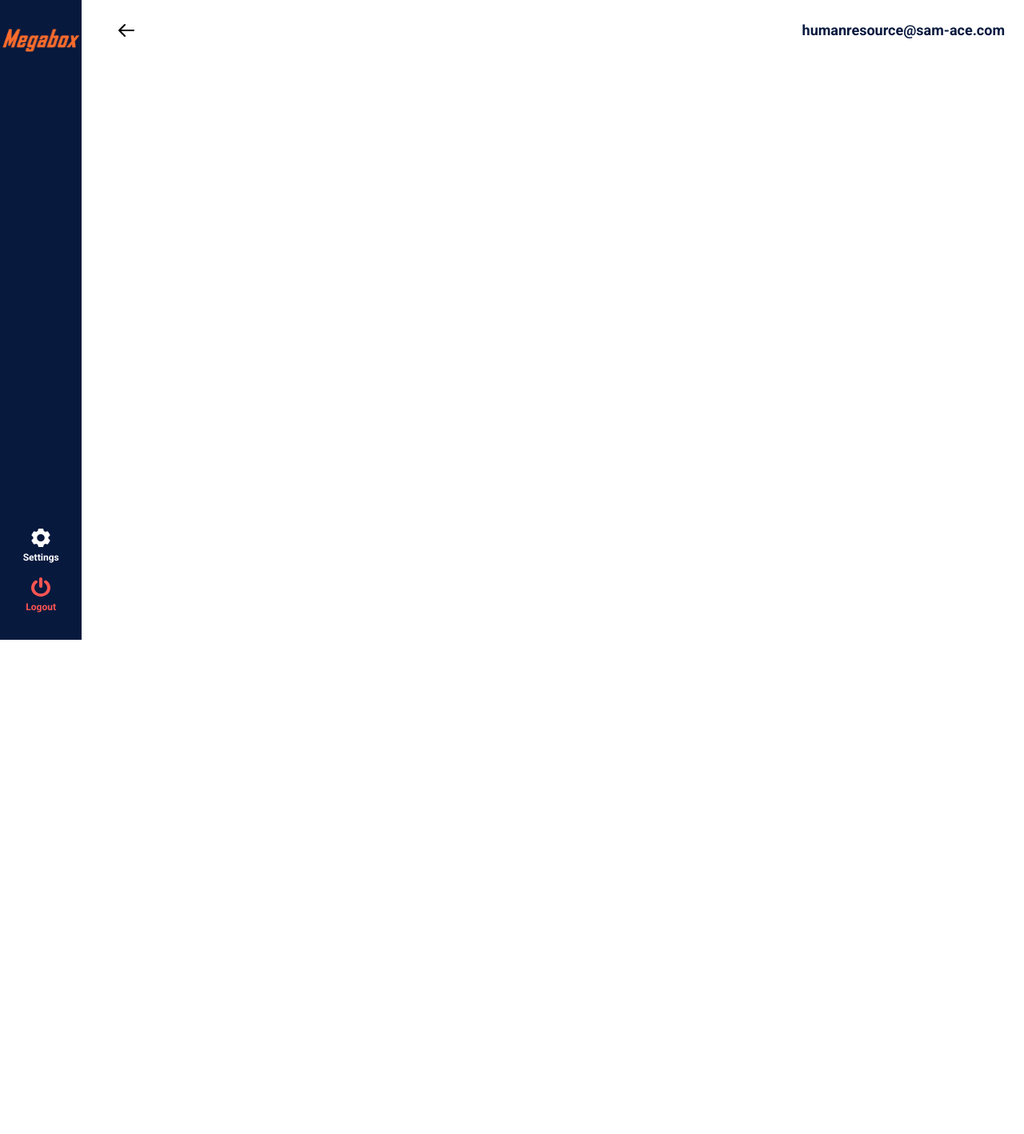
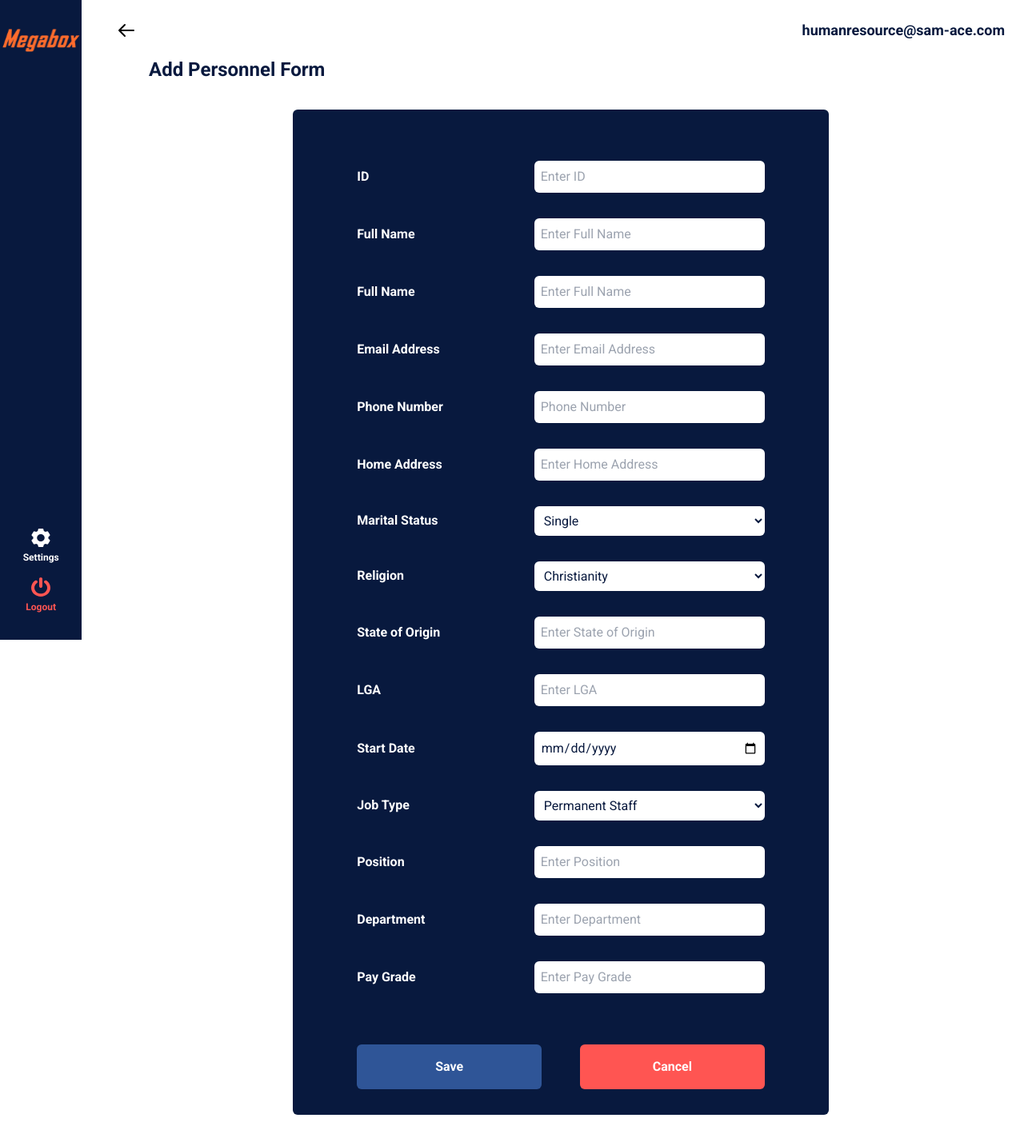
Before and after one commit to sholajapheth/samace_2.0, a React (Create React App) app: page /dashboard/hr/pl/add in a window 1280 px wide. Shown: the whole page at 80% size. Before the commit the page ends 800 px from the top, so only its background shows below. Built offline with nearby package versions, Linux system fonts and the light colour scheme.

Commit message:
Personnel list done

```diff
--- a/src/globals/SearchBar.tsx
+++ b/src/globals/SearchBar.tsx
@@ -1,7 +1,7 @@
 import { RiSearch2Line } from "react-icons/ri";
 import { IoIosArrowDown } from "react-icons/io";
 
-const SearchBar = () => {
+const SearchBar = (searchData:any) => {
   return (
     <div className=" w-full flex items-center">
       <div className="m-auto rounded-md border border-[#282828] py-2 px-[1em] flex md:flex-row flex-col gap-2 justify-between md:w-[80%] w-[90%]">
--- a/src/globals/TopbarActions.tsx
+++ b/src/globals/TopbarActions.tsx
@@ -1,7 +1,7 @@
-import {FiEdit2} from 'react-icons/fi'
+import { FiEdit2 } from "react-icons/fi";
 import { MdOutlineAdd } from "react-icons/md";
-import {RiDeleteBin5Line} from 'react-icons/ri'
-import {RiFileExcel2Fill} from 'react-icons/ri'
+import { RiDeleteBin5Line } from "react-icons/ri";
+import { RiFileExcel2Fill } from "react-icons/ri";
 import { Link } from "react-router-dom";
 import { top_action_button } from "../globals/types";
 import { useContext } from "react";
@@ -19,14 +19,14 @@ const TopbarActionButton = ({ name, icon }: top_action_button) => {
 };
 
 const TopbarActions = () => {
-  const { topbar_actions_links } = useContext(DashboardContext);
+  const { show_topbar_actions } = useContext(DashboardContext);
 
   return (
     <div className="flex gap-4 items-center">
-      <Link to={topbar_actions_links?.add}>
+      <Link to={show_topbar_actions?.add}>
         <TopbarActionButton name="Add" icon={<MdOutlineAdd />} />
       </Link>
-      <Link to={topbar_actions_links?.edit}>
+      <Link to={show_topbar_actions?.edit}>
         <TopbarActionButton name="Edit" icon={<FiEdit2 />} />
       </Link>
       <TopbarActionButton name="Delete" icon={<RiDeleteBin5Line />} />
--- a/src/pages/Dashboard/Dashboard.tsx
+++ b/src/pages/Dashboard/Dashboard.tsx
@@ -3,7 +3,7 @@ import { Topbar, Sidebar, DisplayArea } from "../../components";
 import { DecisionModal } from "../../globals";
 
 
-
+console.log(window.location.pathname);
 
 export const DashboardContext = createContext<any>({});
 
@@ -16,15 +16,14 @@ const Dashboard = () => {
   const [sidebar_nav_data, set_sidebar_nav_data] = useState();
 
   //toggles the decision modal
-  const [show_decision_modal, set_show_decision_modal] = useState(false);
+  const [show_decision_modal, set_show_decision_modal] = useState();
 
   //returns 1 or 0 depending on the decision made
   const [decision_modal_value, set_decision_modal_value] = useState();
 
   //this section allows to dynamically set the topbar actions routes
-  const [topbar_actions_links, set_topbar_actions_links] = useState({add:"", edit:"" });
 
-  const [show_topbar_actions, set_show_topbar_actions] = useState(false);
+  const [show_topbar_actions, set_show_topbar_actions] = useState();
 
 
 
@@ -38,8 +37,6 @@ const Dashboard = () => {
     set_show_decision_modal,
     decision_modal_value,
     set_decision_modal_value,
-    topbar_actions_links,
-    set_topbar_actions_links,
     show_topbar_actions,
     set_show_topbar_actions,
   };
--- a/src/pages/HR/HR.tsx
+++ b/src/pages/HR/HR.tsx
@@ -1,14 +1,14 @@
 import { Routes, Route } from "react-router-dom";
 import HRNav from "./HRNav";
-import PersonelList from "./PersonelList/PersonelList";
 import PersonelRecord from "./PersonelRecord/PersonelRecord";
+import PersonelListIndex from "./PersonelList/PersonelListIndex";
 
 const HR = () => {
   return (
     <div>
       <Routes>
         <Route path={"/"} element={<HRNav />} />
-        <Route path={"pl"} element={<PersonelList />} />
+        <Route path={"pl/*"} element={<PersonelListIndex />} />
         <Route path={"pr"} element={<PersonelRecord />} />
       </Routes>
     </div>
--- /dev/null
+++ b/src/pages/HR/PersonelList/Add.tsx
@@ -0,0 +1,103 @@
+import { DashboardContext } from "../../Dashboard/Dashboard";
+import { useContext } from "react";
+import InputComp from "../utils/InputComp";
+
+const Add = () => {
+  const { set_show_decision_modal } = useContext(DashboardContext);
+
+  const handleCancel = () => {
+    window.scrollTo(0, 0);
+    set_show_decision_modal(true);
+  };
+  return (
+    <div className="">
+      <span className="text-pri md:text-[24px] text-[18px] font-[700]">
+        Add Personnel Form
+      </span>
+      <div className="w-full mt-[2em]  ">
+        <div className="bg-pri m-auto rounded-md lg:w-[65%] md:w-[80%] w-[90%]  py-[2em] md:px-[5em] px-[2em]">
+          <InputComp name="ID" type="number" placeholder="Enter ID" />
+          <InputComp
+            name="Full Name"
+            type="text"
+            placeholder="Enter Full Name"
+          />
+          <InputComp
+            name="Full Name"
+            type="text"
+            placeholder="Enter Full Name"
+          />
+          <InputComp
+            name="Email Address"
+            type="email"
+            placeholder="Enter Email Address"
+          />
+          <InputComp
+            name="Phone Number"
+            type="phone"
+            placeholder="Phone Number"
+          />
+
+          <InputComp
+            name="Home Address"
+            type="address"
+            placeholder="Enter Home Address"
+          />
+          <InputComp
+            name="Marital Status"
+            type="drop"
+            optionList={["Single", "Married", "Divorced"]}
+          />
+          <InputComp
+            name="Religion"
+            type="drop"
+            optionList={["Christianity", "Islam", "Others"]}
+          />
+          <InputComp
+            name="State of Origin"
+            type="text"
+            placeholder="Enter State of Origin"
+          />
+
+          <InputComp name="LGA" type="text" placeholder="Enter LGA" />
+
+          <InputComp
+            name="Start Date"
+            type="date"
+            placeholder="Enter Start Date"
+          />
+
+          <InputComp
+            name="Job Type"
+            type="drop"
+            optionList={["Permanent Staff", "IT Placement"]}
+          />
+          <InputComp name="Position" type="text" placeholder="Enter Position" />
+          <InputComp
+            name="Department"
+            type="text"
+            placeholder="Enter Department"
+          />
+          <InputComp
+            name="Pay Grade"
+            type="text"
+            placeholder="Enter Pay Grade"
+          />
+          <div className="text-white flex md:gap-[3em] gap-[2em] mt-[4em]">
+            <button className="rounded-md bg-[#2F5597] font-[700]  py-[1em] w-full">
+              Save
+            </button>
+            <button
+              onClick={handleCancel}
+              className="rounded-md bg-[#FF5552] font-[700]  py-[1em] w-full"
+            >
+              Cancel
+            </button>
+          </div>
+        </div>
+      </div>
+    </div>
+  );
+};
+
+export default Add;
--- /dev/null
+++ b/src/pages/HR/PersonelList/Edit.tsx
@@ -0,0 +1,81 @@
+import { DashboardContext } from "../../Dashboard/Dashboard";
+import { useContext } from "react";
+import InputComp from "../utils/InputComp";
+
+const Edit = () => {
+  const { set_show_decision_modal } = useContext(DashboardContext);
+
+  const handleCancel = () => {
+    window.scrollTo(0, 0);
+    set_show_decision_modal(true);
+  };
+  return (
+    <div>
+      {" "}
+      <span className="text-pri md:text-[24px] text-[18px] font-[700]">
+        Edit
+      </span>
+      <div className="w-full mt-[2em]  ">
+        <div className="bg-pri m-auto rounded-md lg:w-[65%] md:w-[80%] w-[90%]  py-[2em] md:px-[5em] px-[2em]">
+          <InputComp name="ID" type="number" placeholder="Enter ID" />
+          <InputComp
+            name="Production End Date"
+            type="date"
+            placeholder="Enter Production End
+ Date"
+          />
+          <InputComp
+            name="Product"
+            type="drop"
+            optionList={["prod1", "prod2", "prod3"]}
+          />
+          <InputComp
+            name="Batch Number"
+            type="number"
+            placeholder="Enter atch Number"
+          />
+          <InputComp
+            name="Filling Equipement"
+            type="drop"
+            optionList={["equip1", "equip2", "equip3"]}
+          />
+
+          <InputComp
+            name="Filling Operator"
+            type="drop"
+            optionList={["operator1", "operator2", "operator3"]}
+          />
+          <InputComp
+            name="Packing Supervisor"
+            type="drop"
+            optionList={["supervisor1", "supervisor2", "supervisor3"]}
+          />
+          <InputComp
+            name="Shift Supervisor"
+            type="drop"
+            optionList={["supervisor1", "supervisor2", "supervisor3"]}
+          />
+          <InputComp
+            name="Total Yeild"
+            type="number"
+            placeholder="Enter Total Yeild"
+          />
+
+          <div className="text-white flex md:gap-[3em] gap-[2em] mt-[4em]">
+            <button className="rounded-md bg-[#2F5597] font-[700]  py-[1em] w-full">
+              Save
+            </button>
+            <button
+              onClick={handleCancel}
+              className="rounded-md bg-[#FF5552] font-[700]  py-[1em] w-full"
+            >
+              Cancel
+            </button>
+          </div>
+        </div>
+      </div>
+    </div>
+  );
+};
+
+export default Edit;
--- a/src/pages/HR/PersonelList/PersonelList.tsx
+++ b/src/pages/HR/PersonelList/PersonelList.tsx
@@ -5,6 +5,7 @@ import personel_list from "../assets/personel_list.svg";
 import personel_record from "../assets/personel_record.svg";
 import SearchBar from "../../../globals/SearchBar";
 import { TableComponent } from "../../../components";
+import mock_data from "../../../components/TableComponent/MOCK_DATA.json";
 
 const data: sidebar_nav_type = [
   { id: 0, name: "Personel List", img: personel_list, link: "hr/pl" },
@@ -18,15 +19,15 @@ const PersonelList = () => {
   useEffect(() => {
     set_topbar_value("Personnel List (BioData)");
     set_sidebar_nav_data(data);
-    set_show_topbar_actions(true);
+    set_show_topbar_actions({add:"hr/pl/add", edit:"hr/pl/edit"});
   }, [set_topbar_value, set_sidebar_nav_data, set_show_topbar_actions]);
 
   return (
     <div className="flex flex-col gap-4">
-      <SearchBar />
+      <SearchBar searchData={mock_data} />
 
       <div className="">
-        <TableComponent />
+        <TableComponent  />
       </div>
     </div>
   );
--- /dev/null
+++ b/src/pages/HR/PersonelList/PersonelListIndex.tsx
@@ -0,0 +1,18 @@
+import { Routes, Route } from "react-router-dom";
+import PersonelList from "./PersonelList";
+import Add from "./Add";
+import Edit from "./Edit";
+
+const PersonelListIndex = () => {
+  return (
+    <div className="w-full lg:px-[4em] md:px-[2em] px-[1em]">
+      <Routes>
+        <Route path="/" element={<PersonelList />} />
+        <Route path="add" element={<Add />} />
+        <Route path="edit" element={<Edit />} />
+      </Routes>
+    </div>
+  );
+};
+
+export default PersonelListIndex;
--- /dev/null
+++ b/src/pages/HR/utils/InputComp.tsx
@@ -0,0 +1,35 @@
+type inputType = {
+  name: string;
+  type: string;
+  placeholder?: string;
+  optionList?: string[];
+};
+
+const InputComp = ({ name, type, placeholder, optionList }: inputType) => {
+  return (
+    <div className="flex md:flex-row flex-col gap-2   md:justify-between md:items-center w-full my-[2em] ">
+      <label className="text-white text-[16px] font-[700] ">{name}</label>
+
+      {type === "drop" ? (
+        <select
+          className="bg-white rounded-md text-pri text-[16px] p-2
+        focus:outline-none md:w-[18em] w-full"
+          id={name}
+        >
+          {optionList?.map((option) => (
+            <option value={option}>{option}</option>
+          ))}
+        </select>
+      ) : (
+        <input
+          type={type}
+          placeholder={placeholder}
+          className="  bg-white rounded-md text-pri text-[16px] p-2
+        focus:outline-none md:w-[18em] w-full"
+        />
+      )}
+    </div>
+  );
+};
+
+export default InputComp;
```
Also changed, not shown: todo.txt (added).
